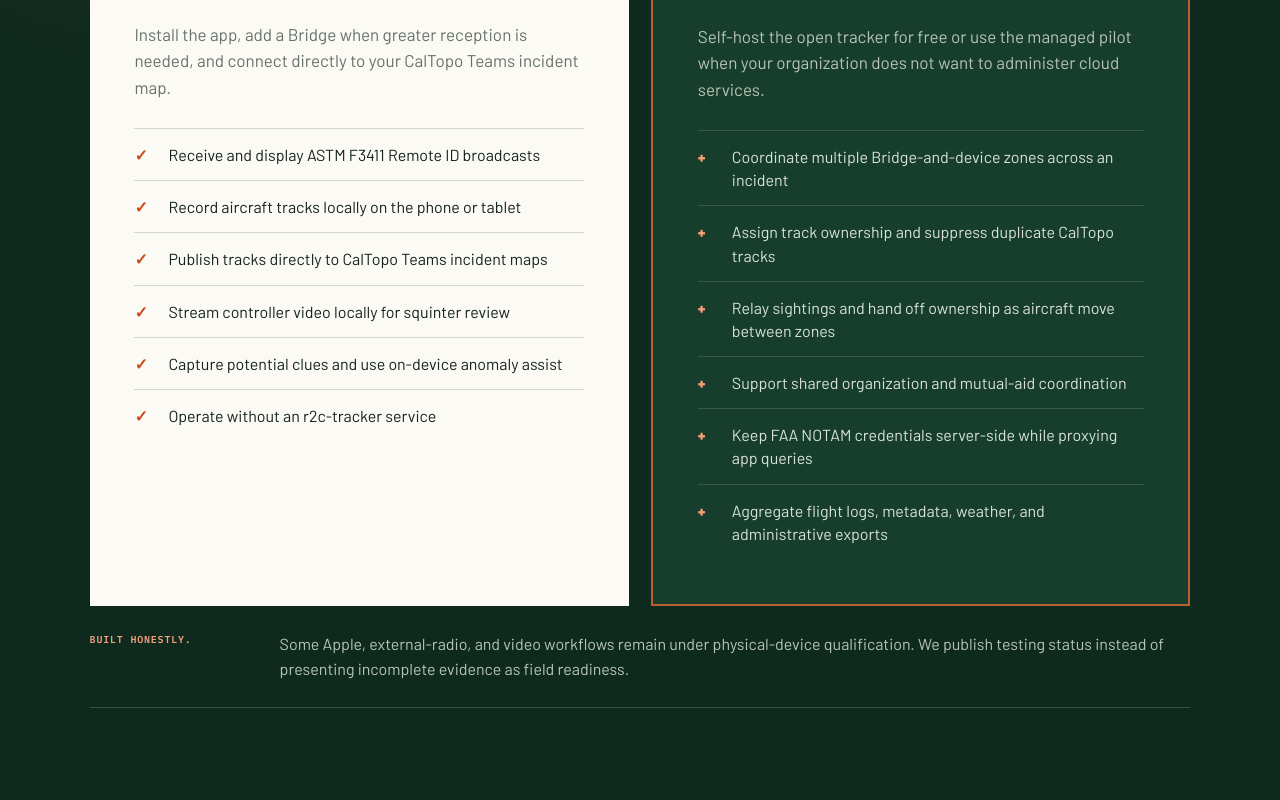
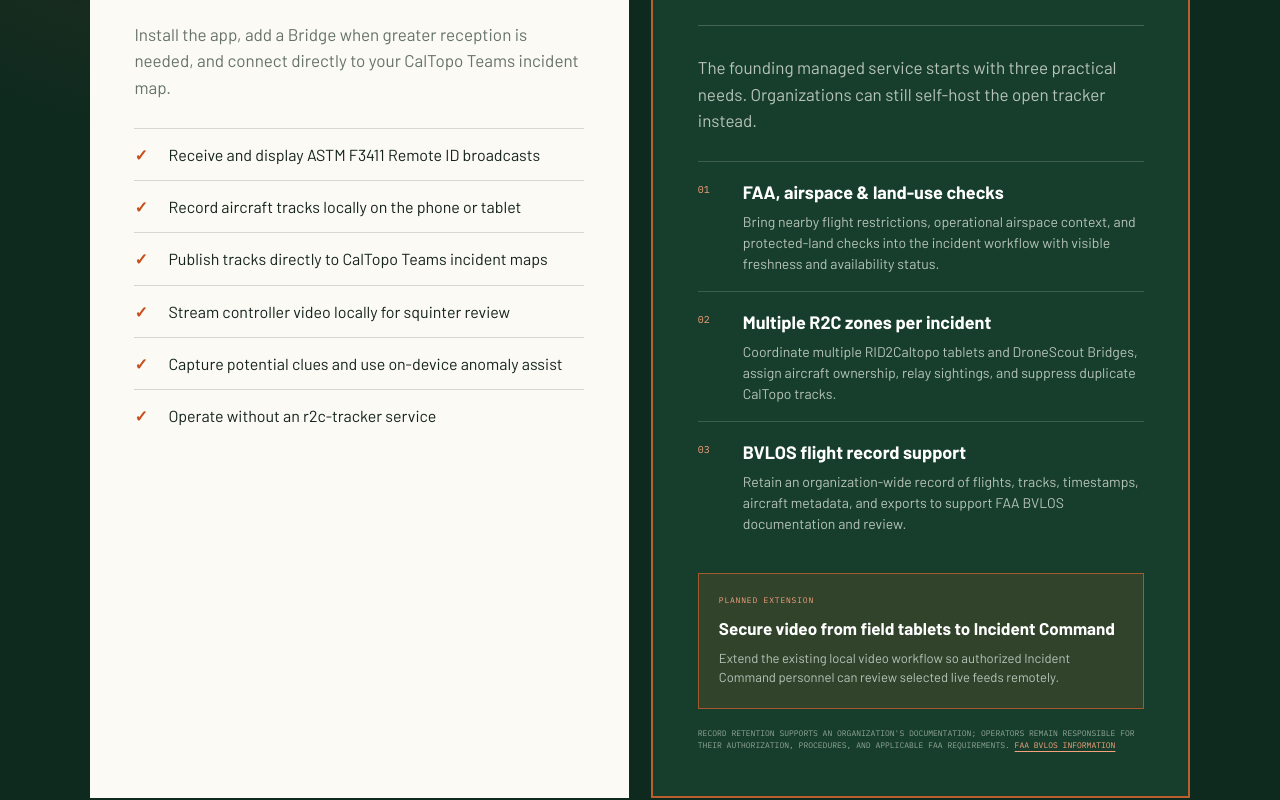
Before and after one commit to kjtsar/rid2caltopo_website, a Next.js app: page / in a window 1280 px wide. Shown: the part 2260-3060 px from the top of the page. Built offline with nearby package versions, Linux system fonts and the light colour scheme.

Commit message:
Define managed tier launch capabilities

```diff
--- a/app/globals.css
+++ b/app/globals.css
@@ -607,6 +607,85 @@
   color: #f5a17c;
 }
 
+.managed-feature-list {
+  counter-reset: none;
+  list-style: none;
+  margin: 0;
+  padding: 0;
+}
+
+.managed-feature-list li {
+  border-top: 1px solid rgba(255, 255, 255, 0.16);
+  display: grid;
+  gap: 15px;
+  grid-template-columns: 30px 1fr;
+  padding: 17px 0;
+}
+
+.managed-feature-list li > span {
+  color: #f5a17c;
+  font-family: var(--font-plex-mono), monospace;
+  font-size: 10px;
+  padding-top: 3px;
+}
+
+.managed-feature-list strong {
+  display: block;
+  font-size: 18px;
+  margin-bottom: 5px;
+}
+
+.managed-feature-list p {
+  color: #b7c4b8;
+  font-size: 14px;
+  line-height: 1.5;
+  margin: 0;
+}
+
+.planned-extension {
+  background: rgba(242, 106, 46, 0.12);
+  border: 1px solid rgba(242, 106, 46, 0.6);
+  margin-top: 22px;
+  padding: 20px;
+}
+
+.planned-extension > span {
+  color: #f5a17c;
+  display: block;
+  font-family: var(--font-plex-mono), monospace;
+  font-size: 8px;
+  letter-spacing: 0.1em;
+  margin-bottom: 10px;
+}
+
+.planned-extension strong {
+  display: block;
+  font-size: 17px;
+  margin-bottom: 7px;
+}
+
+.planned-extension p {
+  color: #b7c4b8;
+  font-size: 13px;
+  line-height: 1.5;
+  margin: 0;
+}
+
+.compliance-note {
+  color: #91a495;
+  font-family: var(--font-plex-mono), monospace;
+  font-size: 8px;
+  line-height: 1.55;
+  margin: 18px 0 0;
+  text-transform: uppercase;
+}
+
+.compliance-note a {
+  color: #f5a17c;
+  text-decoration: underline;
+  text-underline-offset: 3px;
+}
+
 .qualification-note {
   align-items: flex-start;
   border-bottom: 1px solid rgba(255, 255, 255, 0.18);
--- a/app/page.tsx
+++ b/app/page.tsx
@@ -37,13 +37,22 @@
   "Operate without an r2c-tracker service",
 ];
 
-const trackerCapabilities = [
-  "Coordinate multiple Bridge-and-device zones across an incident",
-  "Assign track ownership and suppress duplicate CalTopo tracks",
-  "Relay sightings and hand off ownership as aircraft move between zones",
-  "Support shared organization and mutual-aid coordination",
-  "Keep FAA NOTAM credentials server-side while proxying app queries",
-  "Aggregate flight logs, metadata, weather, and administrative exports",
+const managedCapabilities = [
+  {
+    number: "01",
+    title: "FAA, airspace & land-use checks",
+    copy: "Bring nearby flight restrictions, operational airspace context, and protected-land checks into the incident workflow with visible freshness and availability status.",
+  },
+  {
+    number: "02",
+    title: "Multiple R2C zones per incident",
+    copy: "Coordinate multiple RID2Caltopo tablets and DroneScout Bridges, assign aircraft ownership, relay sightings, and suppress duplicate CalTopo tracks.",
+  },
+  {
+    number: "03",
+    title: "BVLOS flight record support",
+    copy: "Retain an organization-wide record of flights, tracks, timestamps, aircraft metadata, and exports to support FAA BVLOS documentation and review.",
+  },
 ];
 
 const tutorials = [
@@ -286,23 +295,42 @@
           <article className="capability-panel tracker-panel">
             <div className="capability-panel-heading">
               <div>
-                <span className="cap-kicker">OPTIONAL R2C-TRACKER</span>
-                <h3>Adds incident-wide coordination.</h3>
+                <span className="cap-kicker">OPTIONAL MANAGED TIER</span>
+                <h3>Adds compliance awareness and coordination.</h3>
               </div>
-              <span className="cap-adds">ADDS</span>
+              <span className="cap-adds">STARTER</span>
             </div>
             <p className="cap-summary">
-              Self-host the open tracker for free or use the managed pilot when
-              your organization does not want to administer cloud services.
+              The founding managed service starts with three practical needs.
+              Organizations can still self-host the open tracker instead.
             </p>
-            <ul className="capability-list">
-              {trackerCapabilities.map((capability) => (
-                <li key={capability}>
-                  <span aria-hidden="true">+</span>
-                  {capability}
+            <ol className="managed-feature-list">
+              {managedCapabilities.map((capability) => (
+                <li key={capability.number}>
+                  <span>{capability.number}</span>
+                  <div>
+                    <strong>{capability.title}</strong>
+                    <p>{capability.copy}</p>
+                  </div>
                 </li>
               ))}
-            </ul>
+            </ol>
+            <div className="planned-extension">
+              <span>PLANNED EXTENSION</span>
+              <strong>Secure video from field tablets to Incident Command</strong>
+              <p>
+                Extend the existing local video workflow so authorized Incident
+                Command personnel can review selected live feeds remotely.
+              </p>
+            </div>
+            <p className="compliance-note">
+              Record retention supports an organization&apos;s documentation;
+              operators remain responsible for their authorization, procedures,
+              and applicable FAA requirements.{" "}
+              <a href="https://www.faa.gov/newsroom/beyond-visual-line-sight-bvlos">
+                FAA BVLOS information
+              </a>
+            </p>
           </article>
         </div>
         <div className="qualification-note">
@@ -358,13 +386,15 @@
             <h3>Let us handle the tracker.</h3>
             <p>
               A cost-sharing pilot for volunteer organizations that want
-              coordination without administering cloud infrastructure.
+              compliance awareness and incident-wide coordination without
+              administering cloud infrastructure.
             </p>
             <ul>
-              <li>Managed tracker extension</li>
+              <li>FAA, airspace, and protected-land checks</li>
+              <li>Multiple R2C zones and Bridges per incident</li>
+              <li>Organization-wide BVLOS flight record support</li>
               <li>Organization onboarding</li>
               <li>Reasonable-use cloud hosting</li>
-              <li>Direct feedback into the roadmap</li>
             </ul>
             <a className="button button-card" href={managedRequestLink}>
               Tell us about your team <ArrowIcon />
@@ -431,12 +461,16 @@
           <h2>Build what field teams actually need next.</h2>
         </div>
         <div className="roadmap-row">
-          <span>NOW</span>
+          <span>FREE APP</span>
           <strong>Remote ID • Shared tracks • Local video • Anomaly assist</strong>
+        </div>
+        <div className="roadmap-row">
+          <span>MANAGED STARTER</span>
+          <strong>FAA / airspace / land checks • Multi-zone incidents • BVLOS record support</strong>
         </div>
         <div className="roadmap-row future">
           <span>EXPLORING</span>
-          <strong>Secure remote streaming • Trained-model video review • Additional managed services</strong>
+          <strong>Secure field-tablet streaming to Incident Command • Trained-model video review</strong>
         </div>
         <p className="roadmap-disclaimer">
           Roadmap items are research directions, not release commitments.
```
